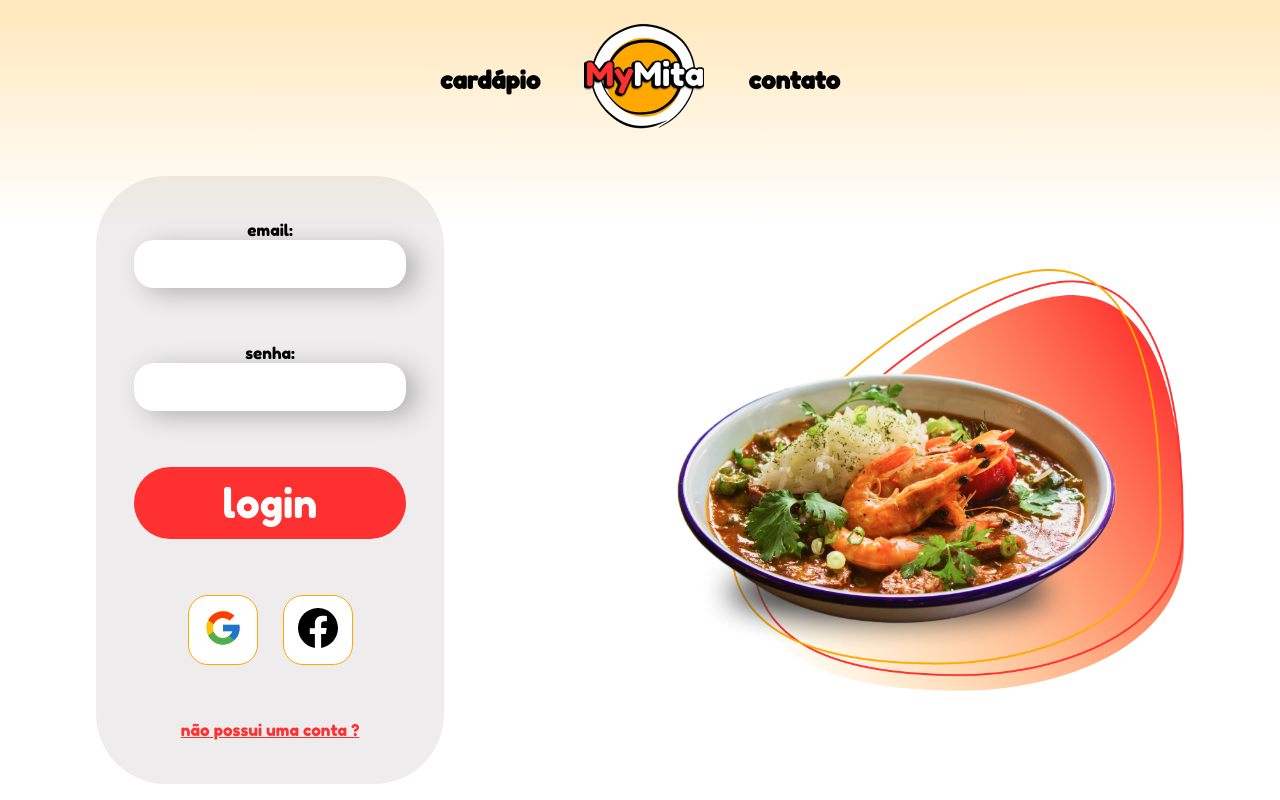
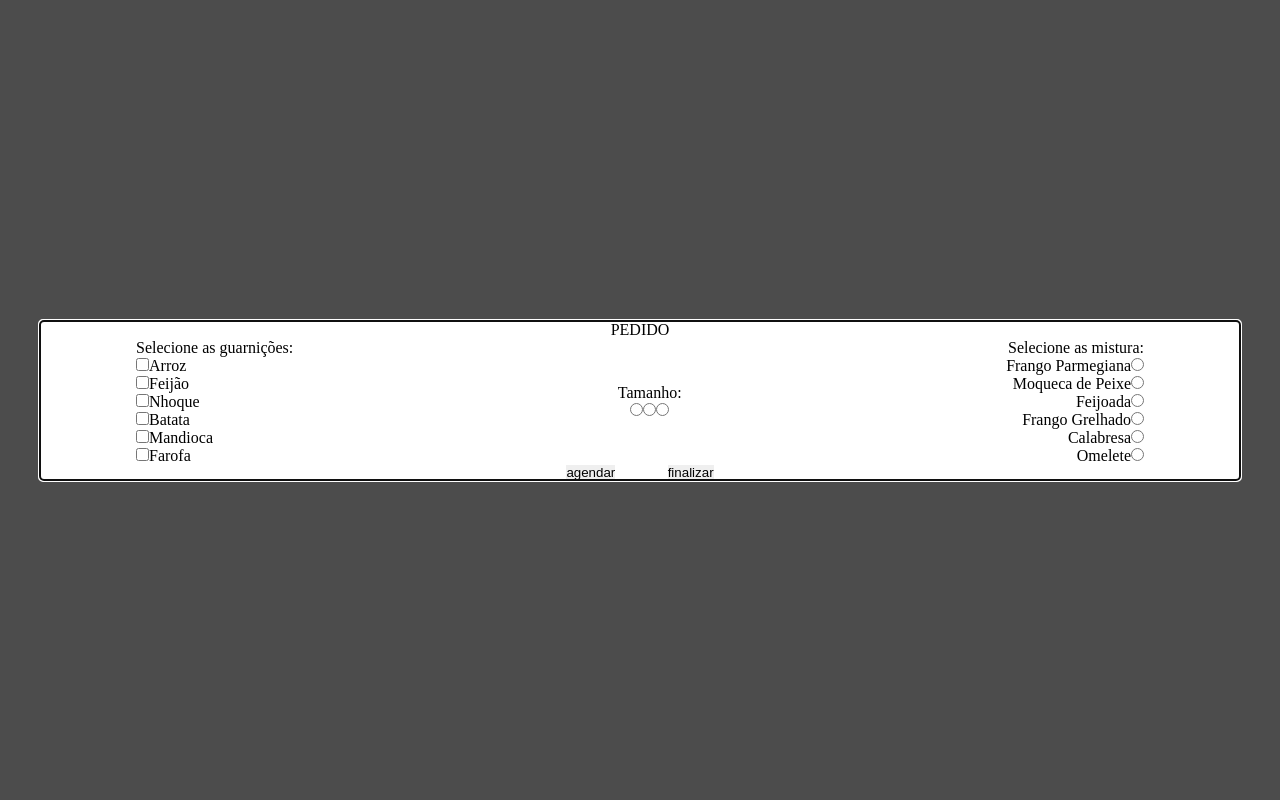
Before and after one commit to ViniciusCharleaux/mymita, a React (Vite) app: page /pedido in a window 1280 px wide. Before the commit this address led to /. Built offline with nearby package versions, Linux system fonts and the light colour scheme.

Commit message:
Prototipagem da tela de Pedido
Co-Authored-By: Hiago Martins de Sousa <57905893+hiagosousa@users.noreply.github.com>

```diff
--- a/package.json
+++ b/package.json
@@ -24,6 +24,7 @@
   "devDependencies": {
     "@types/react": "^17.0.33",
     "@types/react-dom": "^17.0.10",
+    "@types/react-modal": "^3.13.1",
     "@vitejs/plugin-react": "^1.0.7",
     "typescript": "^4.5.4",
     "vite": "^2.9.0"
--- a/src/pages/order/index.tsx
+++ b/src/pages/order/index.tsx
@@ -1,25 +1,116 @@
-import { Container } from "../dashboard/styles"
+import { useState } from "react";
+import Modal from 'react-modal';
+import {Container, ModalContainer} from './styles';
 
 export const Order: React.FC = () => {
+
+    const [isModalOpen, setIsModalOpen] = useState(true);
+
+
+
     return (
-        <Container>
+
+        <Modal
+            isOpen={isModalOpen}
+            onRequestClose={() => setIsModalOpen(false)}
+            overlayClassName="react-modal-overlay"
+            className="react-modal-content"
+            style={{
+                content:{
+                    maxWidth: "1200px",
+                }
+            }}
+        >
+            <ModalContainer>
                 <main>
                     <div>
                         PEDIDO
                     </div>
+                    <div className="conteudo">
                         <div className="guarnicoes">
+                            <label htmlFor="guarnicoes">Selecione as guarnições:</label>
+
+                            <p><input type="checkbox"></input>
+                            <label htmlFor="guarnicao1">Arroz</label></p>
+
+                            <p><input type="checkbox"></input>
+                            <label htmlFor="guarnicao2">Feijão</label></p>
+
+                            <p><input type="checkbox"></input>
+                            <label htmlFor="guarnicao3">Nhoque</label></p>
+
+                            <p><input type="checkbox"></input>
+                            <label htmlFor="guarnicao4">Batata</label></p>
+
+                            <p><input type="checkbox"></input>
+                            <label htmlFor="guarnicao5">Mandioca</label></p>
+
+                            <p><input type="checkbox"></input>
+                            <label htmlFor="guarnicao6">Farofa</label></p>
 
                         </div>
+
+                        <div className="tamanho">
+                            <label htmlFor="tamanho">Tamanho:</label>
+                            <p>
+                                <input type="radio" name="tamanho"></input>
+                                <input type="radio" name="tamanho"></input>
+                                <input type="radio" name="tamanho"></input>
+                            </p>
+                        </div>
+
                         <div className="mistura">
+                            <label htmlFor="mistura">Selecione as mistura:</label>
+
+                            <p>
+                            <label htmlFor="mistura2">Frango Parmegiana</label>
+                            <input type="radio" name="mistura"></input>
+                            </p>
+
+                            <p>
+                            <label htmlFor="mistura2">Moqueca de Peixe</label>
+                            <input type="radio" name="mistura"></input>
+                            </p>
+
+                            <p>
+                            <label htmlFor="mistura2">Feijoada</label>
+                            <input type="radio" name="mistura"></input>
+                            </p>
+
+                            <p>
+                            <label htmlFor="mistura2">Frango Grelhado</label>
+                            <input type="radio" name="mistura"></input>
+                            </p>
+
+                            <p>
+                            <label htmlFor="mistura2">Calabresa</label>
+                            <input type="radio" name="mistura"></input>
+                            </p>
+
+                            <p>
+                            <label htmlFor="mistura2">Omelete</label>
+                            <input type="radio" name="mistura"></input>
+                            </p>
+
 
                         </div>
-                <div className="tamanho">
 
                     </div>
                     <div className="botoes">
-
+                        <button
+                            className='agendar'>
+                            agendar
+                        </button>
+                        <button
+                            className='finalizar'>
+                            finalizar
+                        </button>
                     </div>
                 </main>
-        </Container>
+            </ModalContainer>
+
+        </Modal>
+
+
     )
 }
--- a/src/pages/order/styles.ts
+++ b/src/pages/order/styles.ts
@@ -0,0 +1,57 @@
+import styled from "styled-components";
+
+
+export const Container = styled.div``
+
+
+export const ModalContainer = styled.div`
+
+main{
+    width: 100%;
+    height: 80%;
+    display: flex;
+    flex-direction: column;
+    padding: 0 6rem 0;
+
+    justify-content: space-around;
+    align-items: center;
+
+    .conteudo{
+        width: 100%;
+        display: flex;
+        flex-direction: row;
+        align-items: center;
+        justify-content: space-between;
+
+    }
+
+    .guarnicoes{
+        display: flex;
+        flex-direction: column;
+        align-items: flex-start;
+
+    }
+
+    .tamanho{
+        display: flex;
+        flex-direction: column;
+        padding: 0 6rem;
+        align-items: center;
+
+    }
+
+    .mistura{
+        display: flex;
+        flex-direction: column;
+        align-items: flex-end;
+    }
+
+    .botoes{
+        width: 25%;
+        display: flex;
+        align-items: center;
+        justify-content: space-evenly;
+    }
+}
+
+`
--- a/src/routes/appRoutes.tsx
+++ b/src/routes/appRoutes.tsx
@@ -4,12 +4,14 @@
 
 import {Home} from '../pages/home'
 import {Signup} from '../pages/signup'
+import {Order} from '../pages/order'
 
 export const AppRoutes: React.FC = () => {
   return (
       <Routes>
         <Route path="/cadastro" element={<Signup />} />
         <Route path="/" element={<Home />} />
+        <Route path="/pedido" element={<Order />} />
 
         <Route
             path="*"
--- a/src/styles/global.ts
+++ b/src/styles/global.ts
@@ -29,4 +29,36 @@
     button{
         cursor: pointer;
     }
+
+    .react-modal-overlay {
+        background: rgba(0, 0, 0, 0.7);
+        position: fixed;
+        top: 0;
+        bottom: 0;
+        right: 0;
+        left: 0;
+        display: flex;
+        align-items: center;
+        justify-content: center;
+    }
+    .react-modal-content {
+        width: 100%;
+        max-width: 576px;
+        background: var(--color-white);
+        position: relative;
+        border-radius: 0.25rem;
+    }
+    .react-modal-close{
+        position: absolute;
+        right: 1.5rem;
+        top: 1.5rem;
+        border: 0;
+        background: transparent;
+        transition: filter 0.2s;
+        &:hover{
+            filter: brightness(0.7);
+        }
+    }
+
+
 `
```
Also changed, not shown: 1 other file (tests, documents, lock files or other folders). Lines whose indentation alone changed are shown as unchanged.
